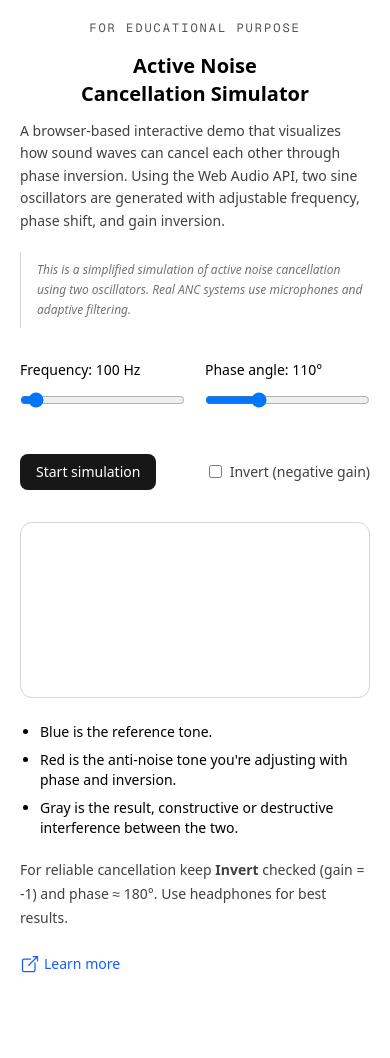
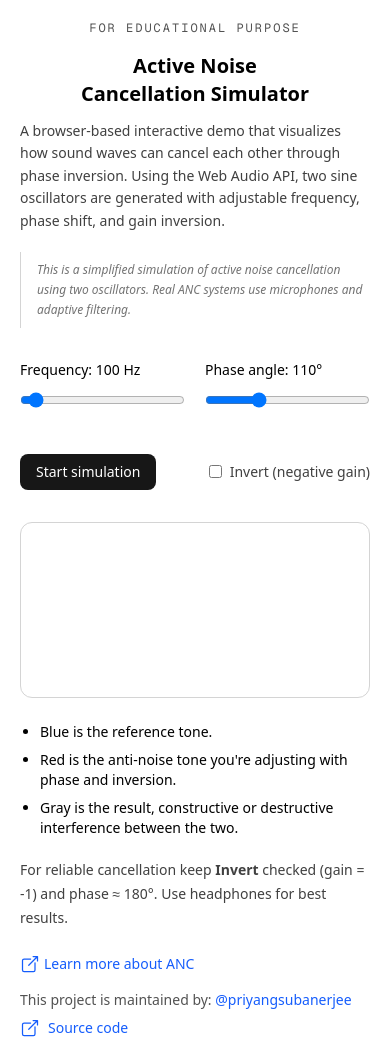
Before and after one commit to priyangsubanerjee/anc-simulator, a Next.js app: page / in a window 390 px wide. Before the commit the page ends 994 px from the top, so only its background shows below. Built offline with nearby package versions, Linux system fonts and the light colour scheme.

Commit message:
Enhance layout and content for ANC Simulator; improve responsiveness, add educational details, and include source code link.

```diff
--- a/app/page.js
+++ b/app/page.js
@@ -178,7 +178,9 @@ export default function Home() {
 
   return (
     <div className="bg-neutral-100 min-h-svh md:pt-8">
-      <div className="bg-white max-w-[550px] mx-auto p-5 md:p-8">
+      <div className="bg-white max-w-[950px] mx-auto p-5 md:p-8">
+        <div className="grid grid-cols-1 md:grid-cols-2 md:gap-16">
+          <div>
             <p className="text-xs font-mono tracking-[2px] text-center text-neutral-600">FOR EDUCATIONAL PURPOSE</p>
             <h1 className="text-xl md:text-2xl font-semibold text-center text-pretty mt-4">
               Active Noise Cancellation Simulator
@@ -224,6 +226,9 @@ export default function Home() {
                 <span className="text-sm text-neutral-700 select-none">Invert (negative gain)</span>
               </label>
             </div>
+
+          </div>
+          <div>
             <canvas ref={canvasRef}
               className="w-full mt-8 border border-neutral-300 rounded-xl" />
             <ul className="list-disc pl-5 space-y-2 mt-6 text-sm">
@@ -242,8 +247,21 @@ export default function Home() {
               <svg xmlns="http://www.w3.org/2000/svg" className="h-5" viewBox="0 0 512 512">
                 <path fill="none" stroke="currentColor" strokeLinecap="round" strokeLinejoin="round" strokeWidth={32} d="M384 224v184a40 40 0 0 1-40 40H104a40 40 0 0 1-40-40V168a40 40 0 0 1 40-40h167.48M336 64h112v112M224 288L440 72"></path>
               </svg>
-          <span>Learn more</span>
+              <span>Learn more about ANC</span>
             </a>
+          </div>
+        </div>
+        <div className="mt-4">
+          <p className="text-sm text-neutral-600">This project is maintained by: <a className="text-blue-600" href="https://priyangsu.dev/">@priyangsubanerjee</a> </p>
+          <p className="text-sm text-neutral-600 mt-2">
+            <a className="text-blue-600 flex items-center gap-2" href="https://github.com/priyangsubanerjee/anc-simulator">
+              <svg xmlns="http://www.w3.org/2000/svg" className="h-5" viewBox="0 0 512 512">
+                <path fill="none" stroke="currentColor" strokeLinecap="round" strokeLinejoin="round" strokeWidth={32} d="M384 224v184a40 40 0 0 1-40 40H104a40 40 0 0 1-40-40V168a40 40 0 0 1 40-40h167.48M336 64h112v112M224 288L440 72"></path>
+              </svg>
+              <span>Source code</span>
+            </a>
+          </p>
+        </div>
       </div>
     </div>
   );
```
Lines whose indentation alone changed are shown as unchanged.
